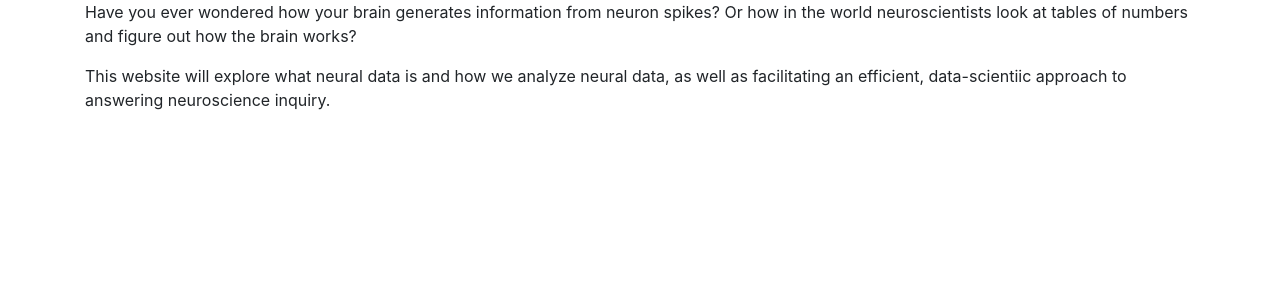
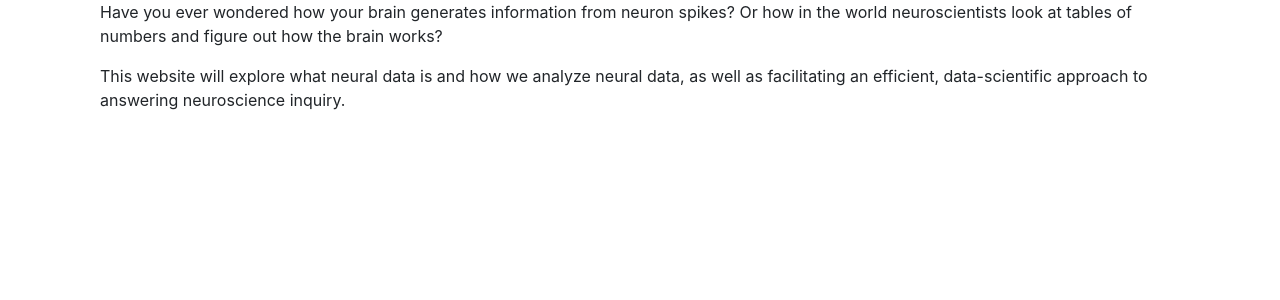
Before and after one commit to brookefitzgerald/neural_exploration, a Django app: page / in a window 1280 px wide. Shown: the part 56-356 px from the top of the page. Run offline with Django 3.2, Linux system fonts and the light colour scheme; parts of the project's set-up code (start-up, migrations or seed data) failed here and were passed over; some libraries are stand-ins or nearby versions.

Commit message:
wrapped page text in div containers

```diff
--- a/neural_exploration/templates/pages/about.html
+++ b/neural_exploration/templates/pages/about.html
@@ -1,6 +1,8 @@
 {% extends "base.html" %}
 
 {% block content %}
-<p> This website is Brooke Fitzgerald's Divison III thesis project. Brooke is a fourth year student at Hampshire College studying data science and applied mathematics. She is interested in the use of interactivity and modern web technology to facilitate scientific inquiry and exploration. </p>
-<p> She is also interested in machine learning and data analysis techniques to bring insight to hard problems across disciplines, as well as communicating technical information to a variety of disciplines. </p>
+<div class="container">
+	<p> This website is Brooke Fitzgerald's Divison III thesis project. Brooke is a fourth year student at Hampshire College studying data science and applied mathematics. She is interested in the use of interactivity and modern web technology to facilitate scientific inquiry and exploration. </p>
+	<p> She is also interested in machine learning and data analysis techniques to bring insight to hard problems across disciplines, as well as communicating technical information to a variety of disciplines. </p>
+</div>
 {% endblock content %}
--- a/neural_exploration/templates/pages/home.html
+++ b/neural_exploration/templates/pages/home.html
@@ -1,6 +1,8 @@
 {% extends "base.html" %}
 
 {% block content %}
-<p>Have you ever wondered how your brain generates information from neuron spikes? Or how in the world neuroscientists look at tables of numbers and figure out how the brain works? </p>
-<p>This website will explore what neural data is and how we analyze neural data, as well as facilitating an efficient, data-scientiic approach to answering neuroscience inquiry. </p>
+<div class="container">
+	<p>Have you ever wondered how your brain generates information from neuron spikes? Or how in the world neuroscientists look at tables of numbers and figure out how the brain works? </p>
+	<p>This website will explore what neural data is and how we analyze neural data, as well as facilitating an efficient, data-scientific approach to answering neuroscience inquiry. </p>
+</div>
 {% endblock content %}
```
